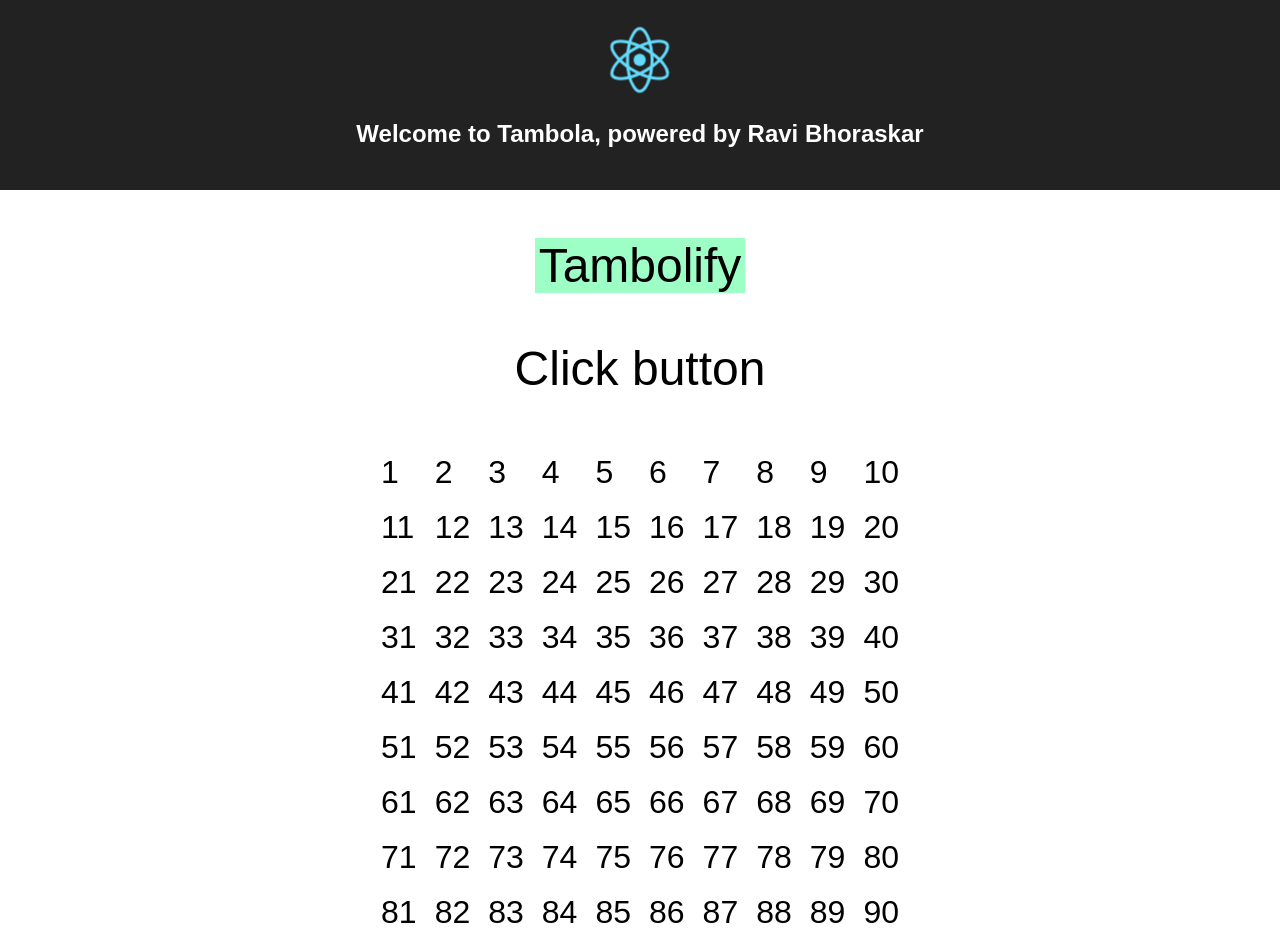
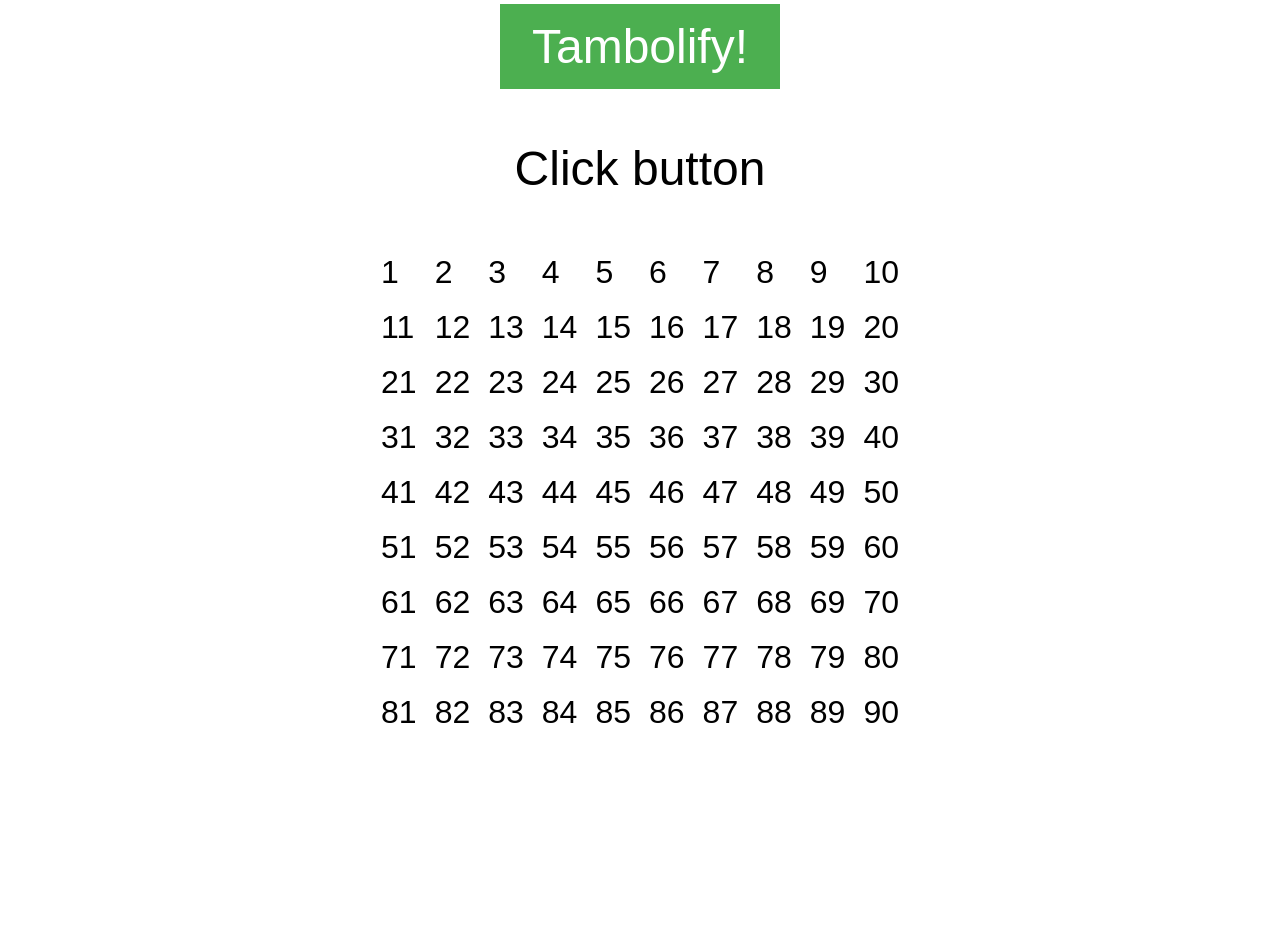
Before and after one commit to ravibhoraskar/Tambola, a React (Create React App) app: page / in a window 1280 px wide. After the commit the page ends 800 px from the top, so only its background shows below. Built offline with nearby package versions, Linux system fonts and the light colour scheme.

Commit message:
Some cosmetic changes

```diff
--- a/src/App.css
+++ b/src/App.css
@@ -39,9 +39,16 @@
 }
 
 .GenerateButton {
-  background-color: #9effc6;
-  width: 210px;
+  background-color: #4caf50;
+  border: none;
+  color: white;
+  padding: 15px 32px;
+  text-align: center;
+  text-decoration: none;
+  display: inline-block;
   font-size: 3em;
+  margin: 4px 2px;
+  cursor: pointer;
 }
 
 .NextSelectedValue {
--- a/src/App.js
+++ b/src/App.js
@@ -1,8 +1,7 @@
-import React, { Component } from "react";
-import logo from "./logo.svg";
-import "./App.css";
-import Grid from "./Grid.js";
-import NextValue from "./NextValue.js";
+import React, { Component } from 'react';
+import './App.css';
+import Grid from './Grid.js';
+import LastValue from './LastValue.js';
 
 class App extends Component {
   constructor(props) {
@@ -18,20 +17,11 @@
   render() {
     return (
       <div className="App">
-        <header className="App-header">
-          <img src={logo} className="App-logo" alt="logo" />
-          <h1 className="App-title">
-            Welcome to Tambola, powered by Ravi Bhoraskar
-          </h1>
-        </header>
         <center>
-          <p className="GenerateButton" onClick={this.onClick}>
-            Tambolify
-          </p>
-          <NextValue
-            value={this.state.nextSelectedValue}
-            onClick={this.onClick}
-          />
+          <button className="GenerateButton" onClick={this.onClick}>
+            Tambolify!
+          </button>
+          <LastValue value={this.state.nextSelectedValue} />
           <table>
             <tbody>
               <Grid selectedValues={this.state.selectedValues} />
@@ -45,7 +35,6 @@
   onClick() {
     const oldSelectedValues = this.state.selectedValues;
     const nextSelectedValue = this.getNextSelectedValue(oldSelectedValues);
-    console.log(nextSelectedValue);
     const newSelectedValues = oldSelectedValues.map((item, index) => {
       if (index === nextSelectedValue) {
         return true;
--- /dev/null
+++ b/src/LastValue.js
@@ -0,0 +1,9 @@
+import React from 'react';
+
+const LastValue = props => (
+  <p className="NextSelectedValue" onClick={props.onClick}>
+    {props.value ? props.value : 'Click button'}
+  </p>
+);
+
+export default LastValue;
--- a/src/NextValue.js
+++ /dev/null
@@ -1,9 +0,0 @@
-import React from "react";
-
-const NextValue = props => (
-  <p className="NextSelectedValue" onClick={props.onClick}>
-    {props.value ? props.value : "Click button"}
-  </p>
-);
-
-export default NextValue;
```
